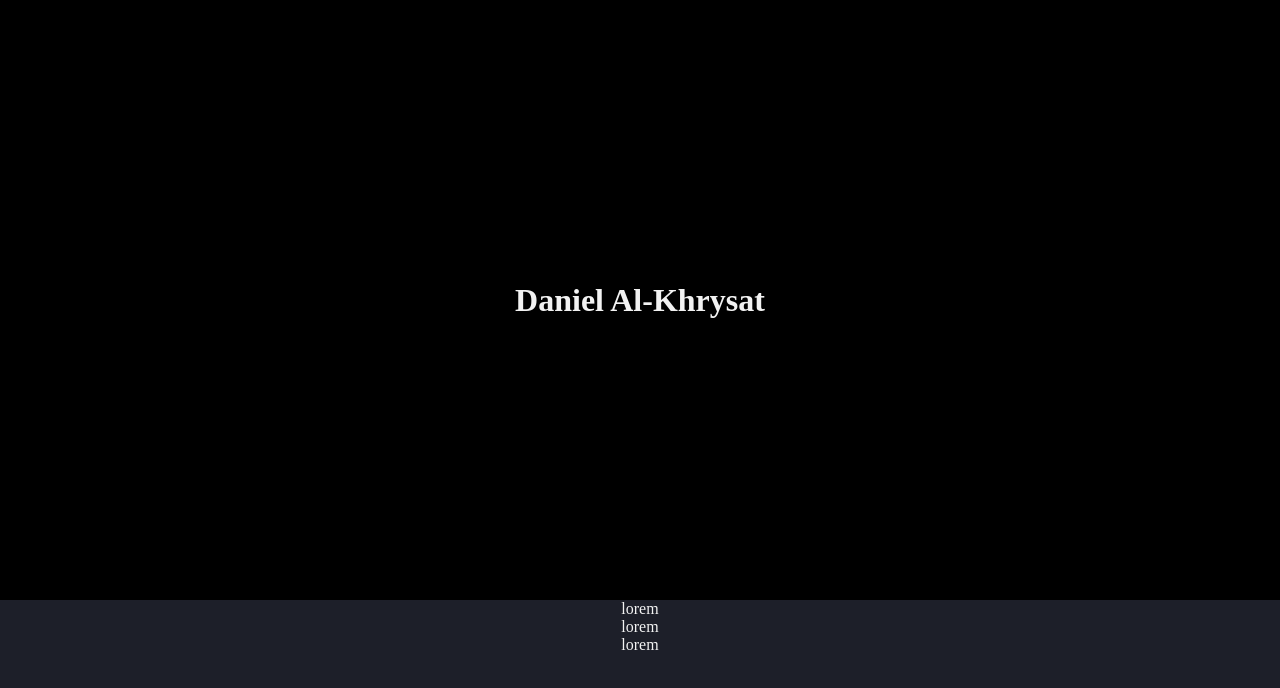
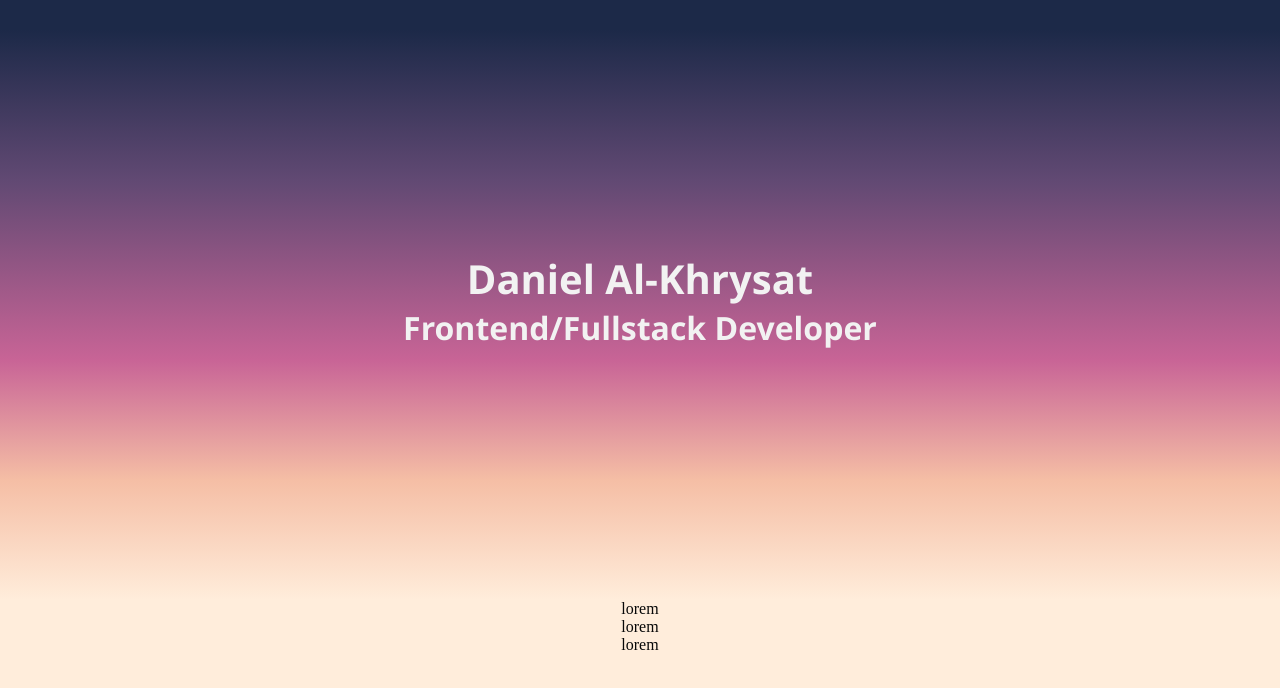
Before and after one commit to alkhdaniel/awesome-portfolio, a Gatsby site: page / in a window 1280 px wide. Built offline with nearby package versions, Linux system fonts and the light colour scheme; Gatsby itself is replaced by a stand-in of ours.

Commit message:
add industry subtitle, nicer header bg

```diff
--- a/src/components/header.tsx
+++ b/src/components/header.tsx
@@ -1,20 +1,34 @@
-import * as React from 'react'
+import React, {useRef, useEffect} from 'react'
 import styled from "styled-components"
 
 const HeaderContainer = styled.div`
 	display:flex;
 	align-items: center;
 	justify-content: center;
-	background-color: black;
+	background: linear-gradient(#1c2948 5%, #614973 30%, #c86496 60%, #f5bea5 80%, var(--background-color) 100%);
 	height:75vh;
 `;
-const Name = styled.h1`
+const Title = styled.h1`
+	text-align:center;
+	font-family: 'Segoe ui', sans-serif;
+	color: var(--titleColor)
+`;
+const Name = styled.div`
+	font-size:2.5rem
+`;
+const Industry = styled.div`
+	font-size:2rem
 `;
 
-const Header = ({ name }) => {
+
+
+const Header = ({ name, industry }) => {
   return (
     <HeaderContainer>
-    	<Name>{name}</Name>
+    	<Title>
+	    	<Name>{name}</Name>
+	    	<Industry>{industry}</Industry>
+	    </Title>
     </HeaderContainer>
   )
 }
--- a/src/pages/index.tsx
+++ b/src/pages/index.tsx
@@ -7,9 +7,9 @@ const GlobalStyle = createGlobalStyle`
 	/*dark theme*/
 	:root {
 	    --main-width: auto;
-	    --text-color: #f2f2f2;
-	    --text-color-unimportant: #999;
-	    --background-color: #1d1f29;
+	    --titleColor: #f2f2f2;
+	    --textColor: #080808;
+	    --background-color: #ffeddb;
 	    --elevation1: #222431;
 	    --elevation2: #272937;
 	    --elevation3: #1f2230;
@@ -23,7 +23,7 @@ const GlobalStyle = createGlobalStyle`
     html, body {
         margin: 0;
         padding: 0;
-        color: var(--text-color);
+        color: var(--textColor);
         background-color: var(--background-color);
     }
     @media only screen and (min-width: 900px) {
@@ -59,6 +59,7 @@ const Education = styled.div`
 // data
 const pageTitle = "Daniel Al-Khrysat - Portfolio";
 const name = "Daniel Al-Khrysat";
+const industry = "Frontend/Fullstack Developer";
 const skills = ["JavaSript", "React"];
 const projects = [];
 const education = [];
@@ -72,7 +73,7 @@ const AwesomePortfolio = () => {
 				<title>{pageTitle}</title>
 				<NavBar>
 				</NavBar>
-				<Header name={name} />
+				<Header name={name} industry={industry}/>
 				<Content>
 					<Skills>
 					lorem
```
